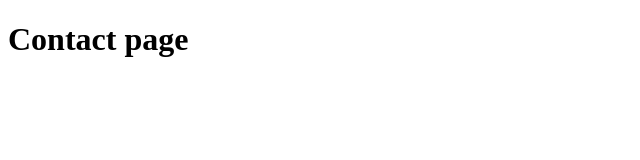
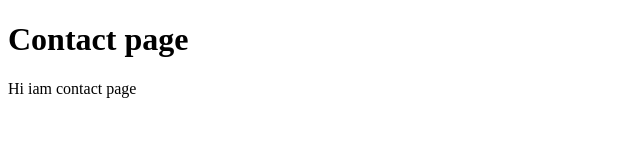
Before and after one commit to AbdulRehman11055/my-first-repository-from-git-on-github, a plain HTML site: page contact.html in a window 1280 px wide. Shown: the whole page, without its empty margins (0-640 px from the left). Drawn offline with Linux system fonts and the light colour scheme.

Commit message:
add intro para in contact

```diff
--- a/contact.html
+++ b/contact.html
@@ -7,5 +7,6 @@
 </head>
 <body>
     <h1>Contact page</h1>
+    <p>Hi iam contact page</p>
 </body>
 </html>
```
